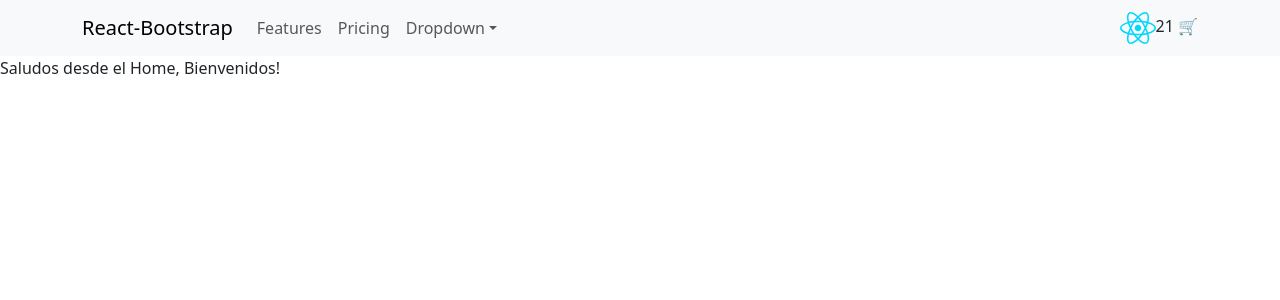
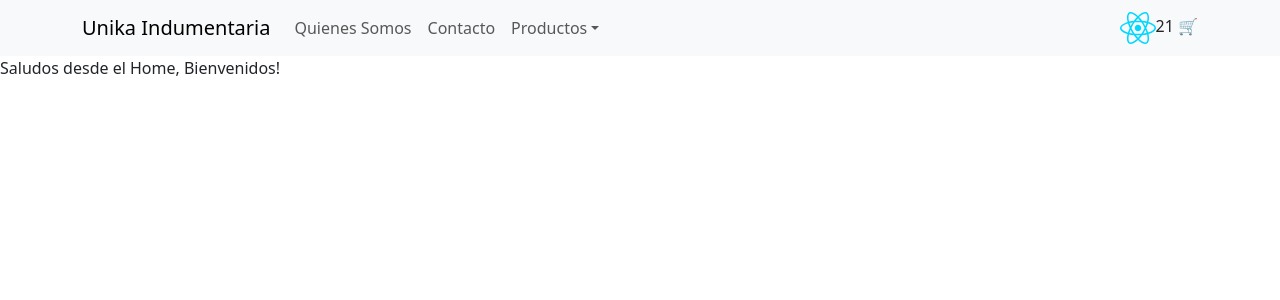
Before and after one commit to MMene/Proyecto-Mene-ReactJS, a React (Vite) app: page / in a window 1280 px wide. Shown: the top 300 px of the page. Built offline with nearby package versions, Linux system fonts and the light colour scheme.

Commit message:
First Commit

```diff
--- a/src/components/Navbar/NavBar.jsx
+++ b/src/components/Navbar/NavBar.jsx
@@ -9,18 +9,18 @@ function NavBar (){
         <>
        <Navbar collapseOnSelect expand="lg" className="bg-body-tertiary">
       <Container>
-        <Navbar.Brand href="#home">React-Bootstrap</Navbar.Brand>
+        <Navbar.Brand href="#home">Unika Indumentaria</Navbar.Brand>
         <Navbar.Toggle aria-controls="responsive-navbar-nav" />
         <Navbar.Collapse id="responsive-navbar-nav">
           <Nav className="me-auto">
-            <Nav.Link href="#features">Features</Nav.Link>
-            <Nav.Link href="#pricing">Pricing</Nav.Link>
-            <NavDropdown title="Dropdown" id="collapsible-nav-dropdown">
-              <NavDropdown.Item href="#action/3.1">Action</NavDropdown.Item>
+            <Nav.Link href="#features">Quienes Somos</Nav.Link>
+            <Nav.Link href="#pricing">Contacto</Nav.Link>
+            <NavDropdown title="Productos" id="collapsible-nav-dropdown">
+              <NavDropdown.Item href="#action/3.1">Accesorios</NavDropdown.Item>
               <NavDropdown.Item href="#action/3.2">
                 Another action
               </NavDropdown.Item>
-              <NavDropdown.Item href="#action/3.3">Something</NavDropdown.Item>
+              <NavDropdown.Item href="#action/3.3">Verano</NavDropdown.Item>
               <NavDropdown.Divider />
               <NavDropdown.Item href="#action/3.4">
                 Separated link
```
